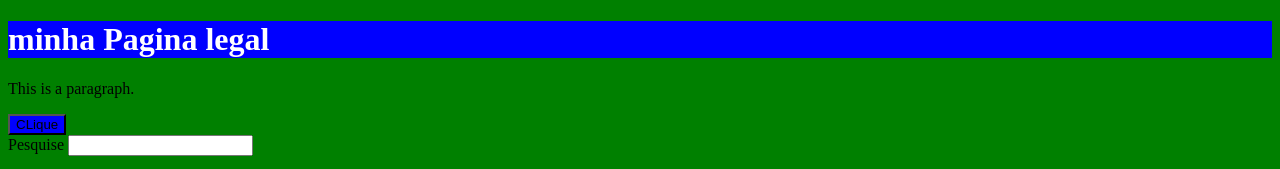
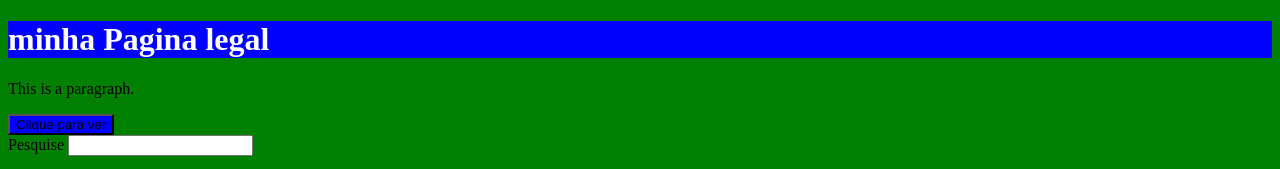
Before and after one commit to WillianDeCastro/TestePrimo, a plain HTML site: page index.html in a window 1280 px wide. Shown: the top 169 px of the page. Drawn offline with Linux system fonts and the light colour scheme.

Commit message:
alteracao botao clique

```diff
--- a/index.html
+++ b/index.html
@@ -22,7 +22,7 @@ body{
 <h1> minha Pagina legal</h1>
 <p>This is a paragraph.</p>
 
-<button style="background-color: blue;" onClick="alert('hello world')" >CLique </button>
+<button style="background-color: blue;" onClick="alert('hello world')" >Clique para ver </button>
 <br>
 <label>Pesquise</label>
 <input type="text" />
```
